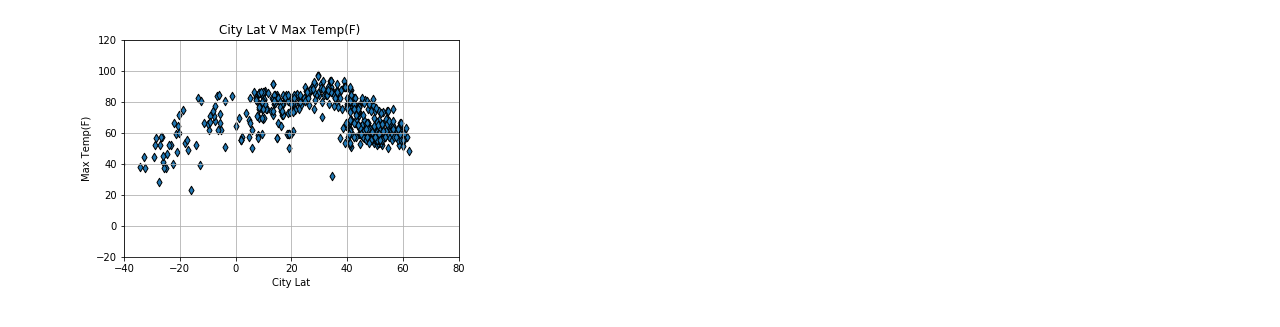
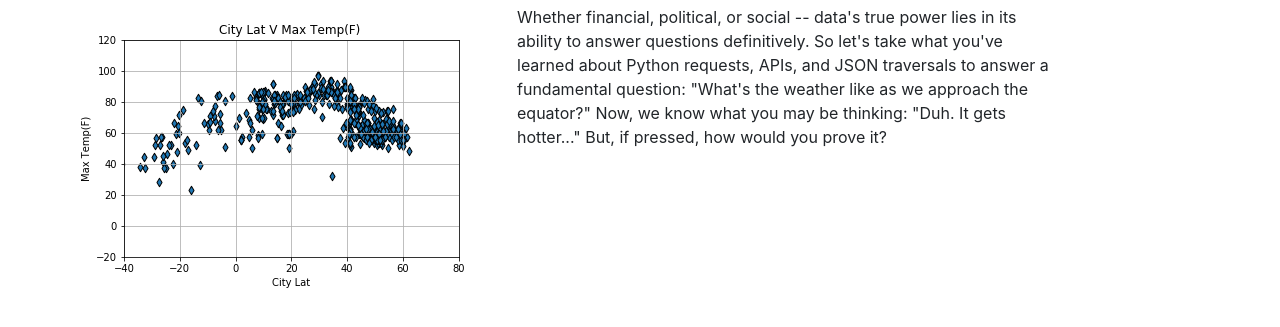
Before and after one commit to erincullen5/erincullen5.github.io, a plain HTML site: page index.html in a window 1280 px wide. Shown: the part 51-378 px from the top of the page. Drawn offline with nearby package versions, Linux system fonts and the light colour scheme.

Commit message:
updated homepage

```diff
--- a/index.html
+++ b/index.html
@@ -16,6 +16,17 @@
     <div class="container">
         <div class ="row">
             <img src="image_1.png" alt="First Graph">
+            <div class="col-md-6">
+                <p>
+                        Whether financial, political, or social -- data's true power lies in its ability to answer questions definitively. So let's take what you've learned about Python requests, APIs, and JSON traversals to answer a fundamental question: "What's the weather like as we approach the equator?"
+
+                        Now, we know what you may be thinking: "Duh. It gets hotter..."
+
+                        But, if pressed, how would you prove it?
+
+
+                </p>
+            </div>
         </div>
 
 
```
